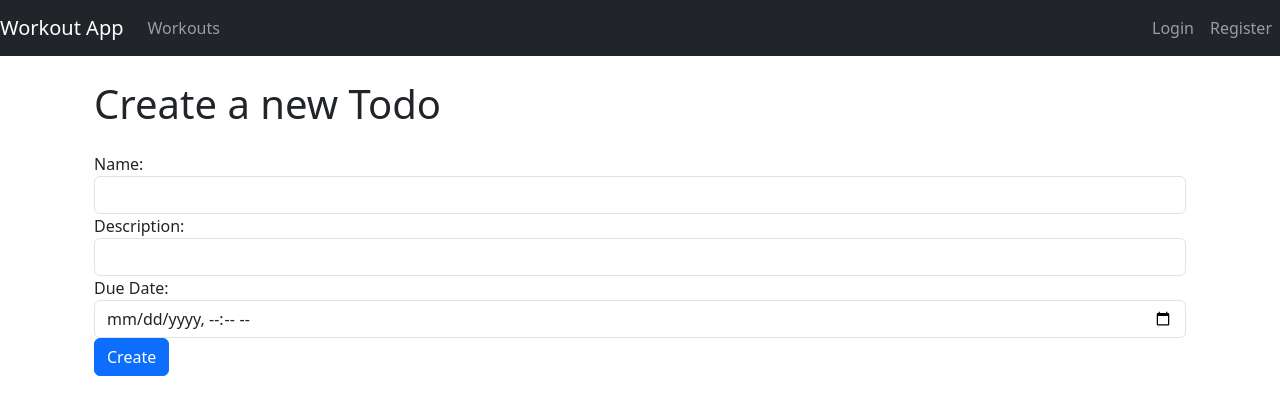
After one commit to Wotty/firebase-python, a Flask app: page /todos/create in a window 1280 px wide. The commit adds this page. Shown: the top 415 px of the page. Run offline with Flask 2, Linux system fonts and the light colour scheme; parts of the project's set-up code (start-up, migrations or seed data) failed here and were passed over.

Commit message:
Added todos

```diff
--- a/routes.py
+++ b/routes.py
@@ -336,6 +336,52 @@ def delete_set(workout_id, exercise_id):
     return redirect(url_for("app.view_workout", workout_id=workout_id))
 
 
+@app.route("/todos")
+def todos():
+    todos = db.child("users").child(session["id"]).child("todos").get()
+    name = db.child("users").child(session["id"]).child("name").get().val()
+    return render_template("todos.html", todos=todos, name=name)
+
+
+@app.route("/todos/create", methods=["GET", "POST"])
+def create_todo():
+    if request.method == "POST":
+        todo_name = request.form["name"]
+        todo_description = request.form["description"]
+        todo_due_date = request.form["due date"]
+        todo = {
+            "description": todo_description,
+            "done": False,
+            "due date": todo_due_date,
+        }
+        db.child("users").child(session["id"]).child("todos").child(todo_name).set(todo)
+        flash(f"Todo {todo_name} created successfully!", "success")
+        return redirect(url_for("app.todos"))
+    else:
+        return render_template("create_todo.html")
+
+
+@app.route("/todos/<todo_id>/update", methods=["POST"])
+def update_todo(todo_id):
+    todo_ref = db.child("users").child(session["id"]).child("todos").child(todo_id)
+    completed = request.form.get("completed")
+    due_date = request.form.get("due date")
+
+    if not due_date:
+        todo_ref.update({"done": completed})
+    else:
+        todo_ref.update({"due date": due_date})
+
+    return redirect(url_for("app.todos"))
+
+
+@app.route("/todos/<todo_id>/delete", methods=["POST"])
+def delete_todo(todo_id):
+    print(todo_id)
+    db.child("users").child(session["id"]).child("todos").child(todo_id).remove()
+    return redirect(url_for("app.todos"))
+
+
 # define the function to filter data by category
 def filter_by_category(category):
     all_workouts = (
--- a/templates/base.html
+++ b/templates/base.html
@@ -27,7 +27,9 @@
                 <li class="nav-item {% if request.path == url_for('app.exercises') %}active{% endif %}">
                     <a class="nav-link" href="{{ url_for('app.exercises') }}">Exercises</a>
                 </li>
-
+                <li class="nav-item {% if request.path == url_for('app.todos') %}active{% endif %}">
+                    <a class="nav-link" href="{{ url_for('app.todos') }}">To Dos</a>
+                </li>
                 {% endif %}
             </ul>
             <ul class="navbar-nav ms-auto">
--- /dev/null
+++ b/templates/create_todo.html
@@ -0,0 +1,20 @@
+{% extends "base.html" %} {% block content %}
+<div class="container">
+    <h1 class="my-4">Create a new Todo</h1>
+    <form method="POST">
+        <div class="form-group">
+            <label for="name">Name:</label>
+            <input type="text" class="form-control" id="name" name="name" required>
+        </div>
+        <div class="form-group">
+            <label for="description">Description:</label>
+            <input type="text" class="form-control" id="description" name="description" required>
+        </div>
+        <div class="form-group">
+            <label for="due_date">Due Date:</label>
+            <input type="datetime-local" class="form-control" id="due date" name="due date" required>
+        </div>
+        <button type="submit" class="btn btn-primary">Create</button>
+    </form>
+</div>
+{% endblock %}
```
Also changed, not shown: templates/todos.html (added, +50 -0 lines), templates/update_todos.html (added, +18 -0 lines).
